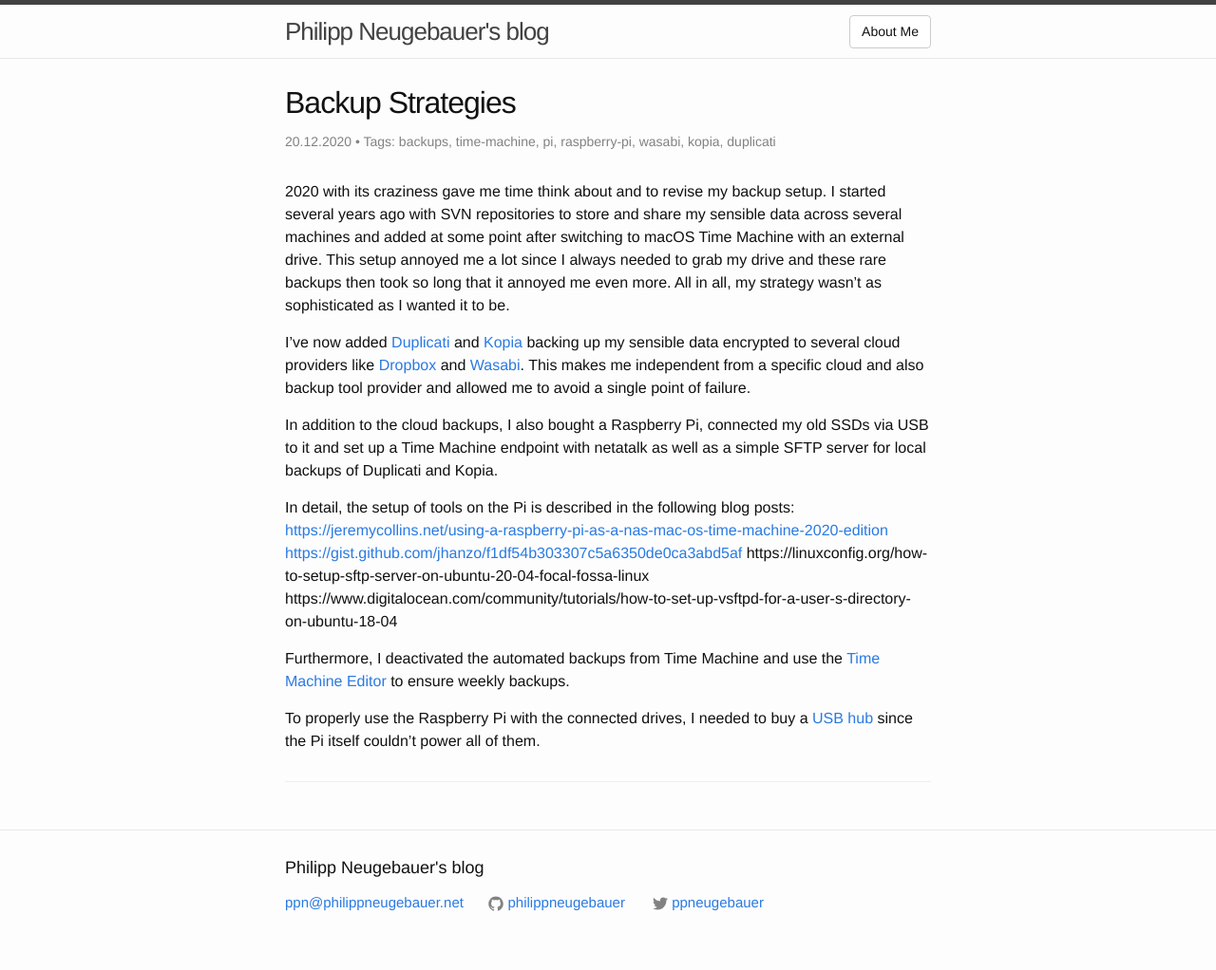
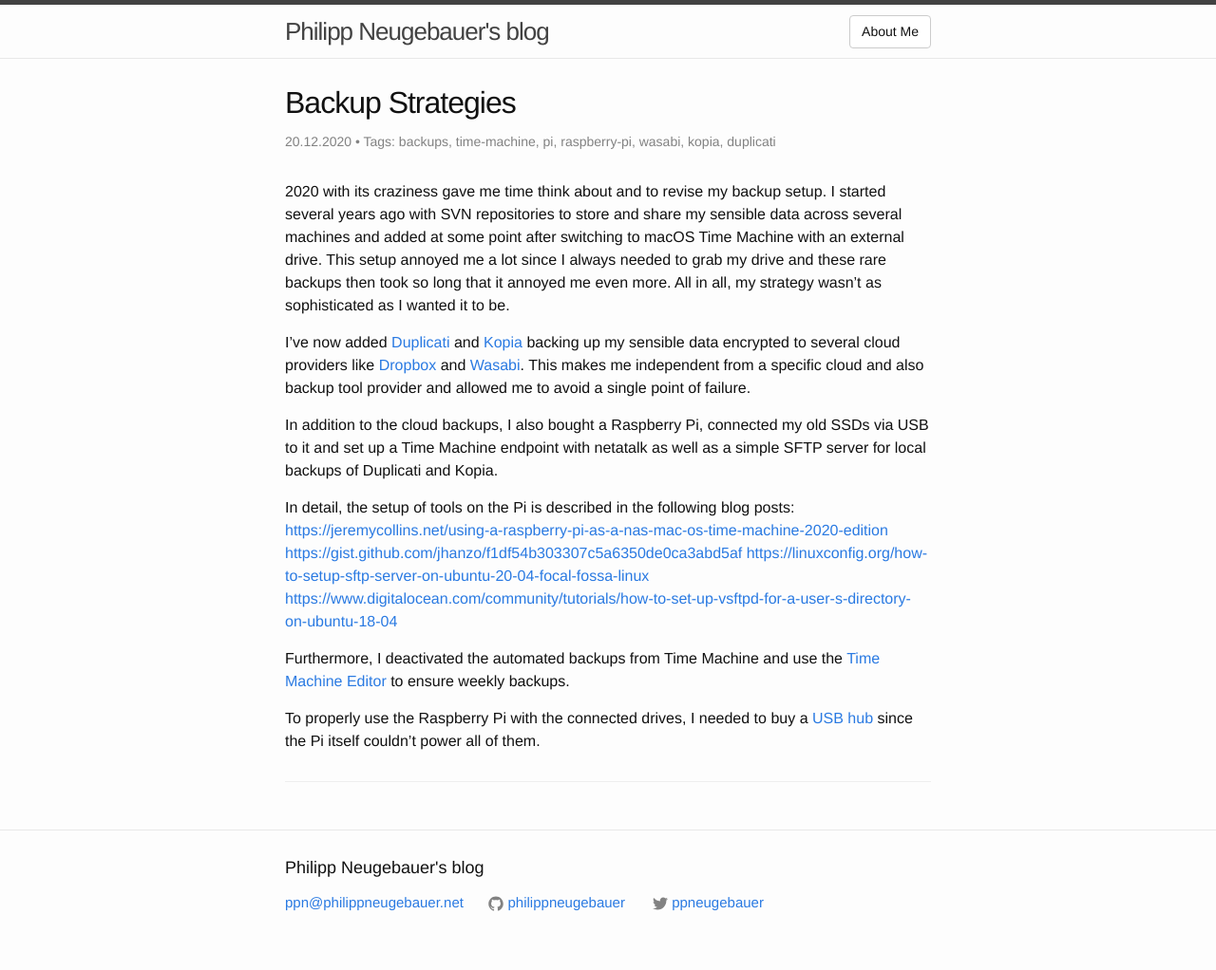
Before and after one commit to philippneugebauer/philippneugebauer.github.io, a Jekyll site: the page built from _posts/2020-12-04-backup-strategy.markdown, in a window 1280 px wide. Shown: the whole page at 95% size. Built offline with Jekyll 4.4.1, drawn with Linux system fonts in a browser that asks for light colours.

Commit message:
Update 2020-12-04-backup-strategy.markdown

```diff
--- a/_posts/2020-12-04-backup-strategy.markdown
+++ b/_posts/2020-12-04-backup-strategy.markdown
@@ -17,8 +17,8 @@ In addition to the cloud backups, I also bought a Raspberry Pi, connected my old
 In detail, the setup of tools on the Pi is described in the following blog posts:
 <https://jeremycollins.net/using-a-raspberry-pi-as-a-nas-mac-os-time-machine-2020-edition>
 <https://gist.github.com/jhanzo/f1df54b303307c5a6350de0ca3abd5af>
-https://linuxconfig.org/how-to-setup-sftp-server-on-ubuntu-20-04-focal-fossa-linux
-https://www.digitalocean.com/community/tutorials/how-to-set-up-vsftpd-for-a-user-s-directory-on-ubuntu-18-04
+<https://linuxconfig.org/how-to-setup-sftp-server-on-ubuntu-20-04-focal-fossa-linux>
+<https://www.digitalocean.com/community/tutorials/how-to-set-up-vsftpd-for-a-user-s-directory-on-ubuntu-18-04>
 
 Furthermore, I deactivated the automated backups from Time Machine and use the [Time Machine Editor](https://tclementdev.com/timemachineeditor/) to ensure weekly backups.
 
```
